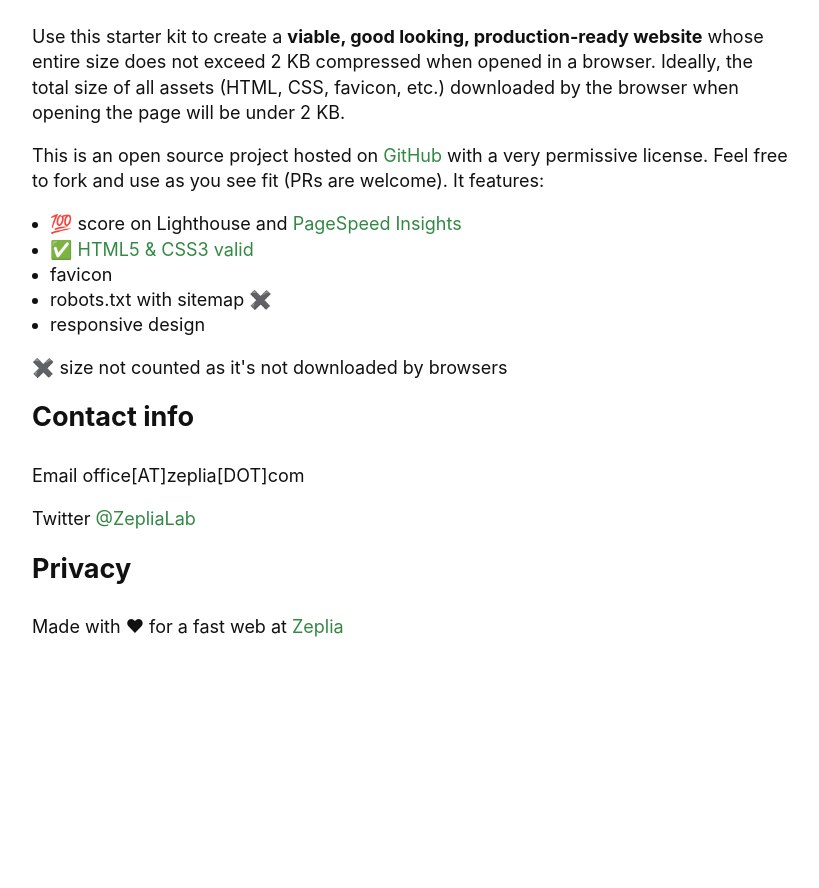
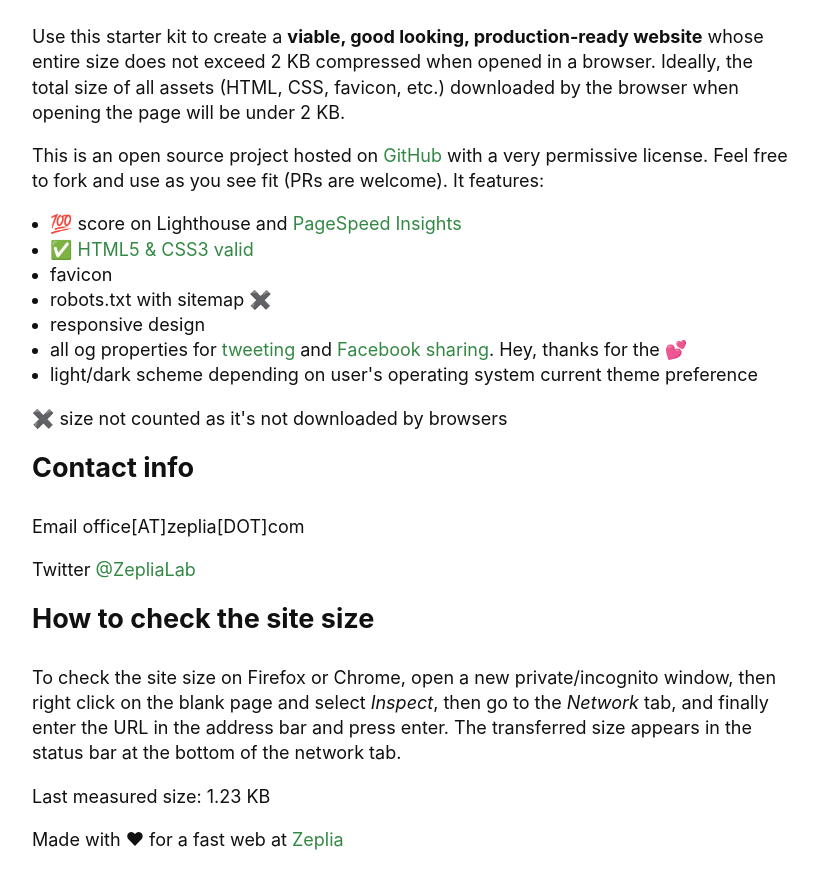
Before and after one commit to zeplia/minwiz, a website: page src/index.html in a window 1280 px wide. Shown: the part 109-997 px from the top of the page, without its empty margins (230-1049 px from the left). Before the commit the page ends 800 px from the top, so only its background shows below. Drawn offline with Linux system fonts and the light colour scheme.

Commit message:
add "How to check" section

```diff
--- a/src/index.html
+++ b/src/index.html
@@ -22,7 +22,7 @@
   <body>
     <header>
       <h1><a href="#home">MinWiz</a></h1>
-      <nav><a href="#Contact">Contact</a><a href="#Privacy">Privacy</a></nav>
+      <nav><a href="#check">Size check</a><a href="#Contact">Contact</a></nav>
     </header>
 
     <main>
@@ -59,6 +59,20 @@
           <li>favicon</li>
           <li>robots.txt with sitemap ✖️</li>
           <li>responsive design</li>
+          <li>
+            all og properties for
+            <a target="_blank" rel="noopener" href="http://bit.do/minwiztw1"
+              >tweeting</a
+            >
+            and
+            <a target="_blank" rel="noopener" href="http://bit.do/minwizfb"
+              >Facebook sharing</a
+            >. Hey, thanks for the 💕
+          </li>
+          <li>
+            light/dark scheme depending on user's operating system current theme
+            preference
+          </li>
         </ul>
         <p>✖️ size not counted as it's not downloaded by browsers</p>
       </section>
@@ -72,8 +86,16 @@
           >
         </p>
       </section>
-      <section id="Privacy">
-        <h2>Privacy</h2>
+      <section id="check">
+        <h2>How to check the site size</h2>
+        <p>
+          To check the site size on Firefox or Chrome, open a new
+          private/incognito window, then right click on the blank page and
+          select <i>Inspect</i>, then go to the <i>Network</i> tab, and finally
+          enter the URL in the address bar and press enter. The transferred size
+          appears in the status bar at the bottom of the network tab.
+        </p>
+        <p>Last measured size: 1.23 KB</p>
       </section>
     </main>
 
```
